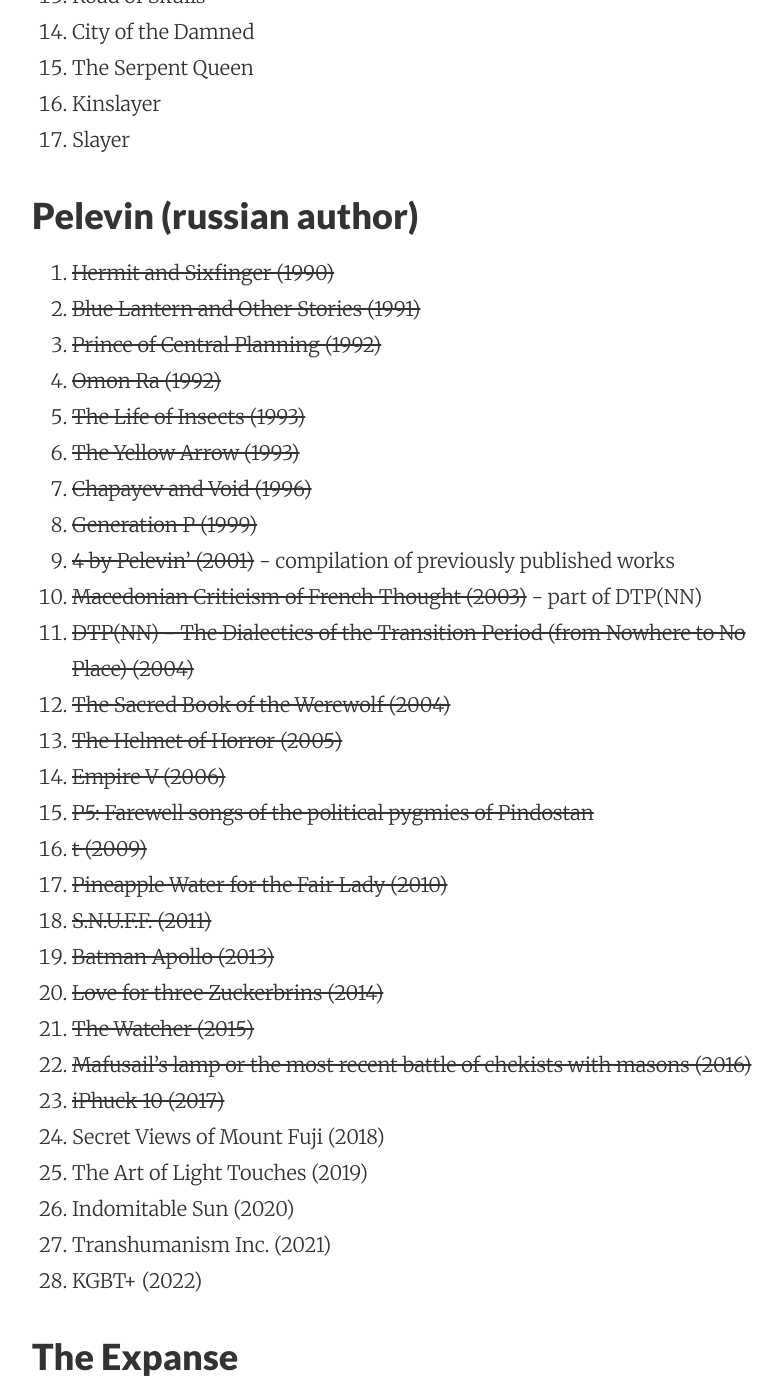
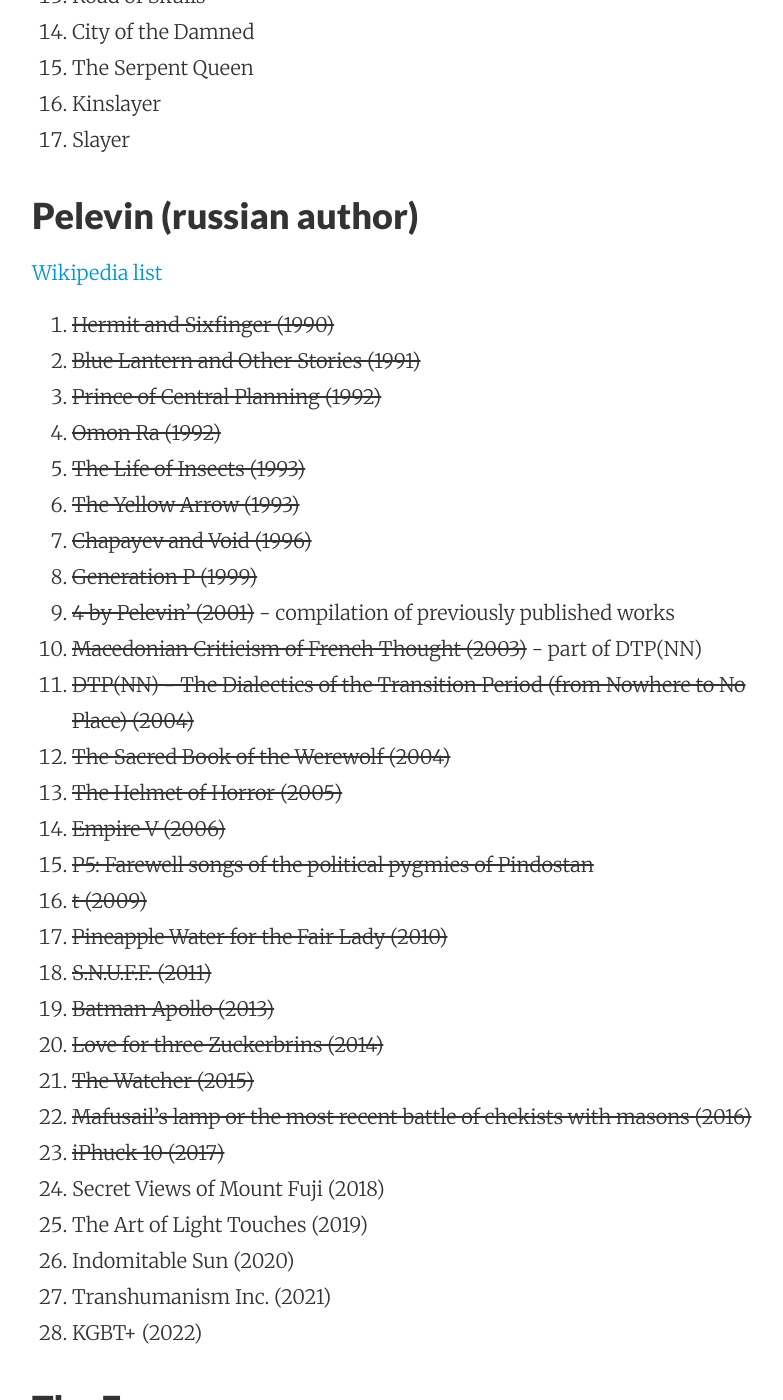
Before and after one commit to oboroc/oboroc.github.io, a Jekyll site: the page built from read.md, in a window 1280 px wide and 1400 px high, scrolled down 3176 px. Shown: the whole window, without its empty margins (224-1007 px from the left). Built offline with Jekyll 4.4.1, drawn with Linux system fonts in a browser that asks for light colours.

Commit message:
Add wikipedia links

```diff
--- a/read.md
+++ b/read.md
@@ -95,6 +95,8 @@
 
 ### Pelevin (russian author)
 
+[Wikipedia list](https://ru.wikipedia.org/wiki/%D0%9F%D0%B5%D0%BB%D0%B5%D0%B2%D0%B8%D0%BD,_%D0%92%D0%B8%D0%BA%D1%82%D0%BE%D1%80_%D0%9E%D0%BB%D0%B5%D0%B3%D0%BE%D0%B2%D0%B8%D1%87)
+
 1. <del>Hermit and Sixfinger (1990)</del>
 2. <del>Blue Lantern and Other Stories (1991)</del>
 3. <del>Prince of Central Planning (1992)</del>
@@ -126,6 +128,9 @@
 
 
 ### The Expanse
+
+[Wikipedia list](https://en.wikipedia.org/wiki/The_Expanse_(novel_series))
+
 1. <del>Drive</del>
 2. <del>The Churn</del>
 3. <del>The Butcher of Anderson Station</del>
```
